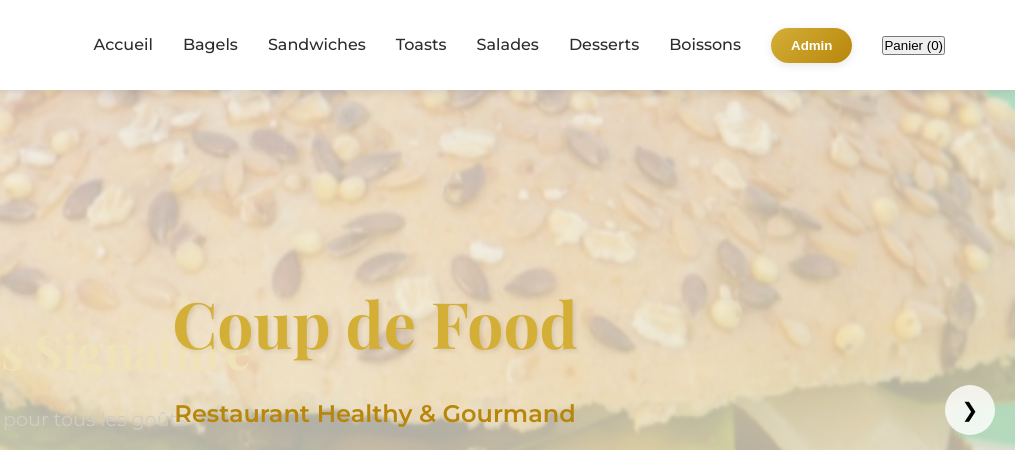
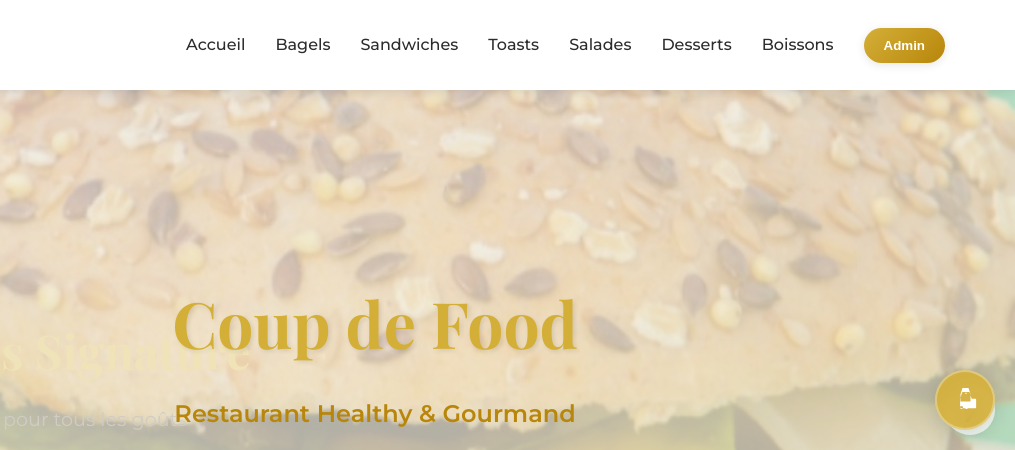
Before and after one commit to Sayegh0/cdf, a plain HTML site: page index.html in a window 1280 px wide. Shown: the top 450 px of the page, 265-1280 px from the left. Drawn offline with nearby package versions, Linux system fonts and the light colour scheme.

Commit message:
Update index.html

```diff
--- a/index.html
+++ b/index.html
@@ -1023,20 +1023,23 @@
         }
 
 // Initialisation
-        document.addEventListener('DOMContentLoaded', function() {
+document.addEventListener('DOMContentLoaded', function () {
     loadMenuData();
     renderMenu();
     initCarousel();
 
-            // Ajouter le bouton panier
-            const header = document.querySelector('header .nav-links');
-            if (header) {
-                const cartButton = document.createElement('button');
-                cartButton.className = 'cart-button';
-                cartButton.textContent = 'Panier (0)';
-                cartButton.onclick = showCart;
-                header.appendChild(cartButton);
-            }
+    // Créer un conteneur pour le bouton flottant
+    const cartBubble = document.createElement('button');
+    cartBubble.className = 'cart-bubble'; // Utilisez la classe définie dans le CSS
+    cartBubble.innerHTML = `
+        <svg xmlns="http://www.w3.org/2000/svg" viewBox="0 0 24 24" fill="white" width="24" height="24">
+            <path d="M10 19.5c0 .829-.672 1.5-1.5 1.5s-1.5-.671-1.5-1.5.672-1.5 1.5-1.5 1.5.671 1.5 1.5zm3.5-1.5c-.829 0-1.5.671-1.5 1.5s.672 1.5 1.5 1.5 1.5-.671 1.5-1.5-.672-1.5-1.5-1.5zm5.125-7.375l-1.875-6.125c-.094-.313-.406-.5-.719-.5h-6.25c-.313 0-.625.188-.719.5l-1.875 6.125c-.094.313-.063.625-.063.938v7.75c0 .552.448 1 1 1h14c.552 0 1-.448 1-1v-7.75c0-.313-.188-.625-.438-.938zm-4.875-5.5c0 .406-.344.75-.75.75s-.75-.344-.75-.75.344-.75.75-.75.75.344.75.75zm3.75 8.25h-10v-7.125l2-6.25h6l2 6.25v7.125z"/>
+        </svg>
+    `;
+    cartBubble.onclick = showCart;
+
+    // Ajouter le bouton flottant au body
+    document.body.appendChild(cartBubble);
 
     updateCartDisplay();
 });
```
Lines whose indentation alone changed are shown as unchanged.
